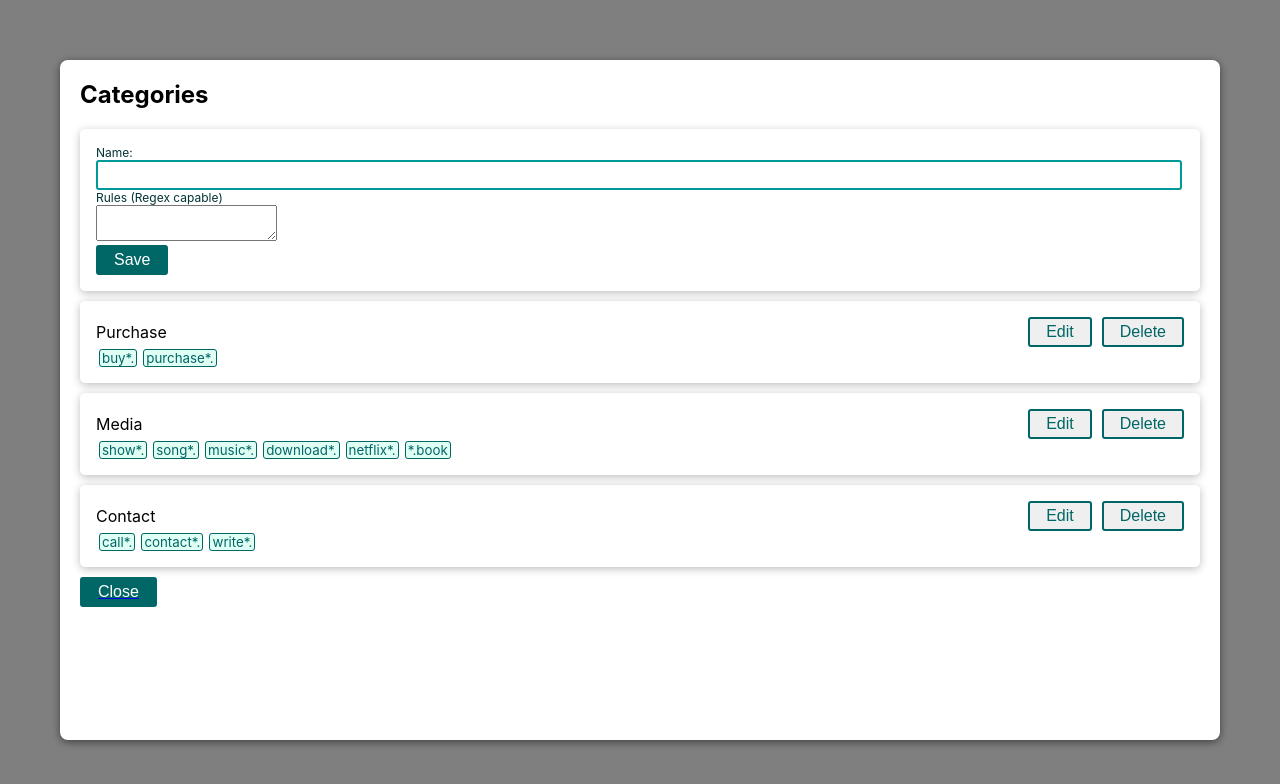
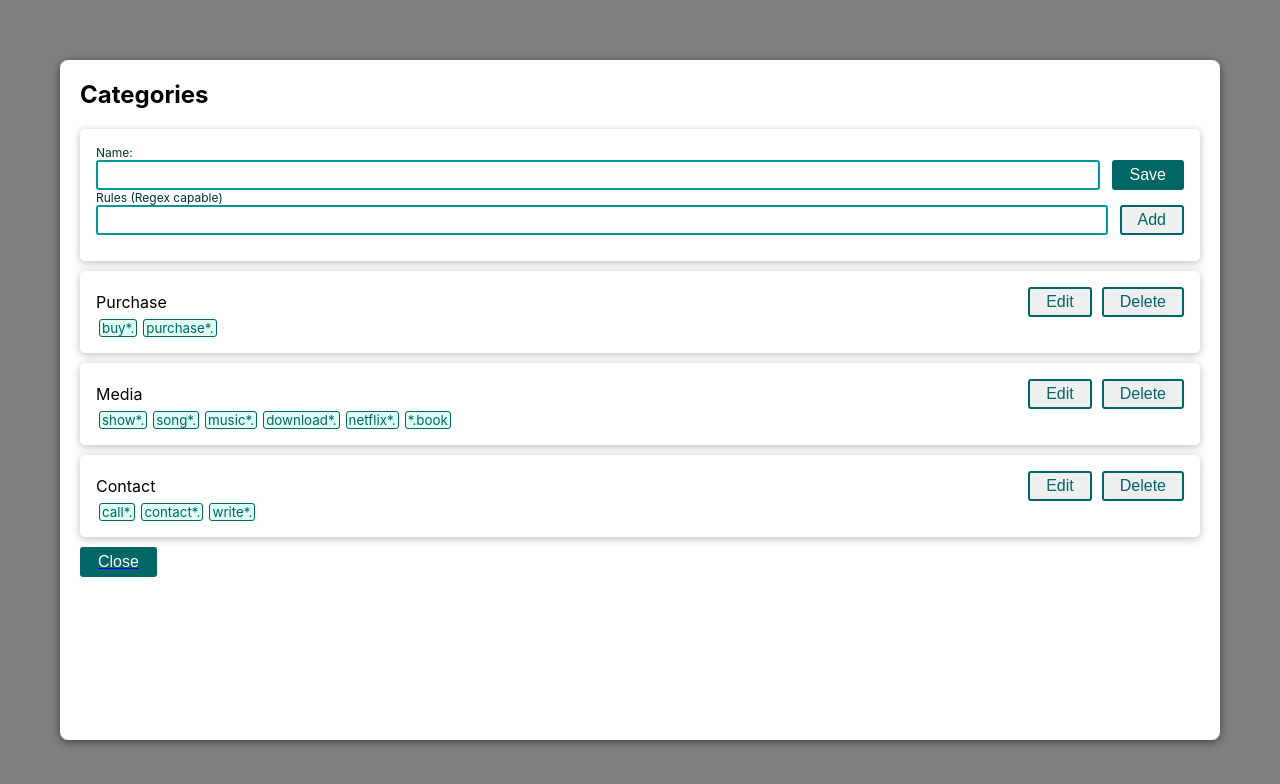
Before and after one commit to alexhunziker/taskhub-fe, a React (Create React App) app: page /categories in a window 1280 px wide. Shown: the top 784 px of the page. Built offline with nearby package versions, Linux system fonts and the light colour scheme.

Commit message:
automatic loading of tasks and more functionality to categories overlay

```diff
--- a/src/api/taskActions.js
+++ b/src/api/taskActions.js
@@ -1,5 +1,5 @@
 import { set, ref, onValue, getDatabase } from "firebase/database";
-import { useContext, useState } from "react";
+import { useContext, useEffect, useState } from "react";
 import DatabaseContext from "../state/DatabaseContext";
 
 export const useTaskActions = () => {
@@ -9,7 +9,6 @@ export const useTaskActions = () => {
   const listenToTaskList = (successAction) => {
     if (!ready) {
       addError("Getting taks failed: Database not ready.");
-      setTimeout(() => listenToTaskList(), 10000);
       return;
     }
 
--- a/src/components/Overlay.jsx
+++ b/src/components/Overlay.jsx
@@ -24,7 +24,7 @@ const StyledOverlay = styled.div`
   border-radius: 8px;
   box-shadow: 0 2px 8px rgba(0, 0, 0, 0.5);
   padding: 0px 20px;
-  overflow: scroll;
+  overflow: auto;
 `
 
 const Overlay = (props) => {
--- a/src/pages/categories/CategoryEditor.jsx
+++ b/src/pages/categories/CategoryEditor.jsx
@@ -1,27 +1,62 @@
-import React, { useEffect, useState } from "react";
+import React, { useCallback, useEffect, useState } from "react";
+import styled from "styled-components";
 import Button from "../../components/Button";
 import Card from "../../components/Card";
 import Input from "../../components/Input";
 import InputWrapper from "../../components/InputWrapper";
+import CategoryRule from "./CategoryRule";
+
+const Row = styled.div`
+  display: flex;
+  align-items: center;
+  gap: 10px;
+`;
+
+const StyledButton = styled(Button)`
+  margin-top: 15px;
+`;
+
+const RuleArea = styled.div`
+  margin-top: 10px;
+  overflow-wrap: break-word;
+`;
 
 const CategoryEditor = ({category, handleSafe}) => {
 
   const [name, setName] = useState(category.name)
   const [rules, setRules] = useState(category.rules)
+  const [currentRule, setCurrentRule] = useState('')
 
   useEffect(() => {
     setName(category.name)
     setRules(category.rules)
   }, [category])
 
+  const handleAddRule = useCallback(() => {
+    setRules([...rules, currentRule])
+    setCurrentRule('')
+  }, [rules, currentRule, setCurrentRule, setRules])
+
+  const handleRemove = useCallback((ruleToRemove) => {
+    setRules(rules.filter(rule => rule !== ruleToRemove))
+  }, [rules, setRules])
+
   return <Card>
-    <InputWrapper description={"Name:"}>
-      <Input value={name}/>
-    </InputWrapper>
-    <InputWrapper description={"Rules (Regex capable)"}>
-      <textarea value={rules.join("\n")} onChange={() => {}}/>
-    </InputWrapper>
-    <Button onClick={() => handleSafe(name, category.id, rules)} primary>Save</Button>
+    <Row>
+      <InputWrapper description={"Name:"}>
+        <Input value={name}/>
+      </InputWrapper>
+      <StyledButton onClick={() => handleSafe(name, category.id, rules)} primary>Save</StyledButton>
+    </Row>
+    <Row>
+      <InputWrapper description={"Rules (Regex capable)"}>
+        <Input value={currentRule} onChange={(event) => {setCurrentRule(event.target.value)}}/>
+      </InputWrapper>
+      <StyledButton onClick={handleAddRule}>Add</StyledButton>
+    </Row>
+    <RuleArea>
+      {rules.map(rule => <CategoryRule rule={rule} key={rule} handleRemoval={handleRemove} editMode />)}
+    </RuleArea>
   </Card>
 }
 
--- a/src/pages/categories/CategoryListEntry.jsx
+++ b/src/pages/categories/CategoryListEntry.jsx
@@ -2,6 +2,7 @@ import React from "react";
 import styled from "styled-components";
 import Button from "../../components/Button";
 import Card from "../../components/Card";
+import CategoryRule from "./CategoryRule";
 
 const Row = styled.div`
   display: flex;
@@ -13,17 +14,6 @@ const CategoryName = styled.div`
   flex-grow: 1;
 `;
 
-const StyledRule = styled.span`
-  border: 1px solid;
-  border-color: #006666;
-  background-color: #DFFFF5;
-  color: #006666;
-  margin: 0 3px;
-  padding: 0 2px;
-  font-size: smaller;
-  border-radius: 3px;
-`;
-
 const CategoryListEntry = ({name, id, rules, handleEdit, handleDelete}) => {
   return <Card>
     <Row>
@@ -31,7 +21,7 @@ const CategoryListEntry = ({name, id, rules, handleEdit, handleDelete}) => {
       <Button onClick={() => handleEdit(id)}>Edit</Button>
       <Button onClick={() => handleDelete(id)}>Delete</Button>
     </Row>
-    {rules.map(rule => <StyledRule>{rule}</StyledRule>)}
+    {rules.map(rule => <CategoryRule rule={rule} />)}
   </Card>
 }
 
--- a/src/pages/categories/CategoryManager.jsx
+++ b/src/pages/categories/CategoryManager.jsx
@@ -1,4 +1,4 @@
-import React, {useState} from "react";
+import React, {useCallback, useState} from "react";
 import { Link } from "react-router-dom";
 import CategoryEditor from "./CategoryEditor";
 import Button from "../../components/Button";
@@ -9,34 +9,37 @@ import styled from "styled-components";
 const mockCategories = [
   {name: "Purchase", id:"id1", rules: ["buy*.", "purchase*."]},
   {name: "Media", id:"id2", rules: ["show*.", "song*.", "music*.", "download*.", "netflix*.", "*.book"]},
-  {name: "Contact", id:"id1", rules: ["call*.", "contact*.", "write*."]},
+  {name: "Contact", id:"id3", rules: ["call*.", "contact*.", "write*."]},
 ]
 
 const StyledButton = styled(Button)`
   margin-top: 10px;
   text-decoration: none;
+  margin-bottom: 10px;
 `;
 
 const CategoryManager = () => {
 
-  const categories = mockCategories;
+  const [categories, setCategories] = useState(mockCategories);
   const [editedCategory, setEditedCategory] = useState({rules: []})
 
   const handleSafe = () => {}
   const handleEdit = (id) => {
     setEditedCategory(categories.find(entry => entry.id === id))
   }
-  const handleDelete = () => {}
+  const handleDelete = useCallback((id) => {
+    setCategories(categories.filter(category => category.id !== id));
+  }, [categories, setCategories])
 
   return (
     <Overlay>
       <h2>Categories</h2>
       <CategoryEditor category={editedCategory} handleSafe={(name) => alert("save category" + name)}/>
       <CategoryList
-      categories={categories}
-      handleEdit={handleEdit}
-      handleDelete={handleDelete}
-      handleSafe={handleSafe} />
+        categories={categories}
+        handleEdit={handleEdit}
+        handleDelete={handleDelete}
+        handleSafe={handleSafe} />
       <Link to="/">
         <StyledButton primary>Close</StyledButton>
       </Link>
--- /dev/null
+++ b/src/pages/categories/CategoryRule.jsx
@@ -0,0 +1,39 @@
+import React from 'react'
+import styled from 'styled-components';
+
+const StyledRule = styled.span`
+  border: 1px solid;
+  border-color: #006666;
+  background-color: #DFFFF5;
+  color: #006666;
+  margin: 0px 3px;
+  padding: 0px 2px;
+  border-radius: 3px;
+  white-space:nowrap;
+
+  ${({ editMode }) => editMode || `
+    font-size: smaller;
+  `}
+`;
+
+const DeleteArea = styled.span`
+  border: 1px solid;
+  border-color: #006666;
+  border-radius: 3px;
+  margin-right: -3px;
+  margin-left: 3px;
+  padding: 0px 5px;
+  background-color: #FFDDDD;
+  color: #CC8888;
+`;
+
+const CategoryRule = ({rule, handleRemoval, editMode}) => {
+  return (
+    <StyledRule editMode={editMode}>
+      {rule}
+      {editMode && <DeleteArea onClick={() => handleRemoval(rule)}>X</DeleteArea>}
+    </StyledRule>
+  )
+}
+
+export default CategoryRule;
--- a/src/pages/task-list/TaskList.jsx
+++ b/src/pages/task-list/TaskList.jsx
@@ -1,26 +1,26 @@
 import Header from "../Header";
-import React, { useCallback, useContext, useEffect } from "react";
+import React, { useContext, useEffect } from "react";
 import TaskContainer from "./TaskContainer";
 import TaskCreator from "../task-creation/TaskCreator";
 import Card from "../../components/Card";
 import { Categories } from "../../state/constants";
 import TaskContext from "../../state/TaskContext";
+import DatabaseContext from "../../state/DatabaseContext";
 import { useTaskActions } from "../../api/taskActions";
-import Button from "../../components/Button";
 
 const TaskList = () => {
   const taskCategories = Categories;
 
   const { tasks, setTasks }= useContext(TaskContext);
+  const { ready } = useContext(DatabaseContext);
   const { listenToTaskList } = useTaskActions();
 
-  const loadTasks = () => listenToTaskList(setTasks);
+  useEffect(() => ready && listenToTaskList(setTasks), [ready])
 
   return (
     <Card>
       <Header></Header>
       <TaskCreator></TaskCreator>
-      <Button onClick={() => loadTasks()}>LoadTasks</Button>
         {
           taskCategories.map((taskCategory) => (
             <TaskContainer
```
